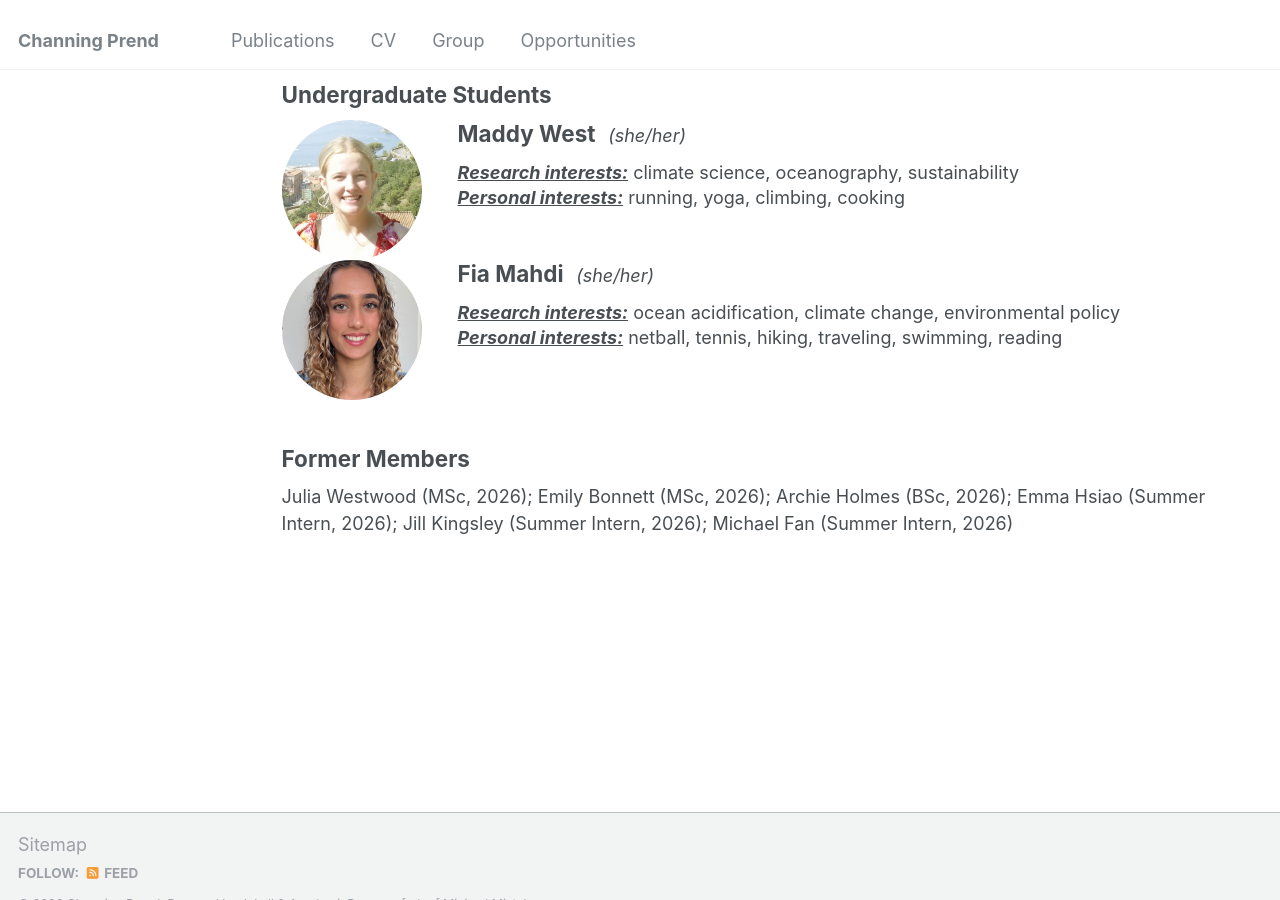
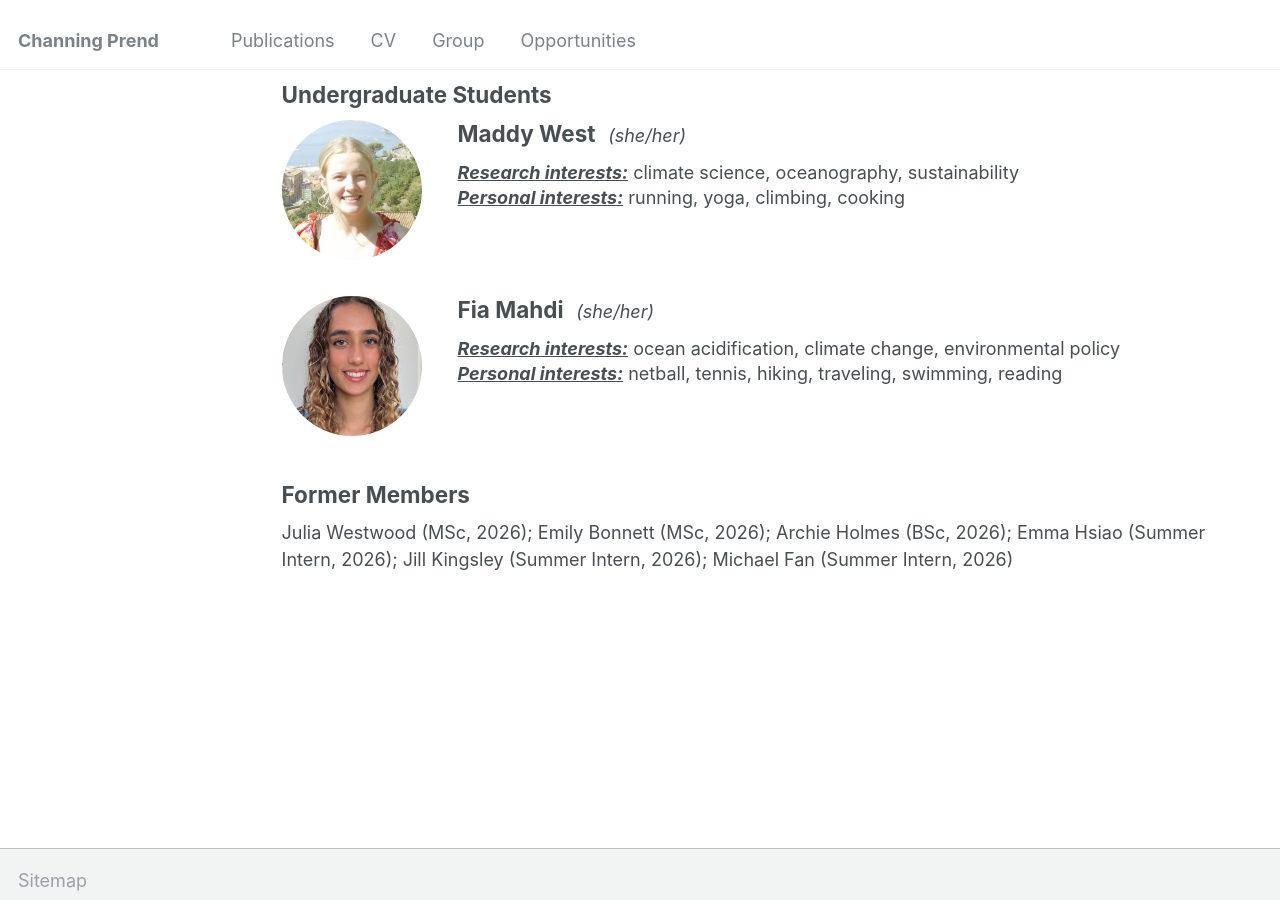
Before and after one commit to cprend/cprend.github.io, a Jekyll site: the page built from _pages/group.md, in a window 1280 px wide and 900 px high, scrolled down 542 px. Built offline with Jekyll 4.4.1, drawn with Linux system fonts in a browser that asks for light colours.

Commit message:
Update group.md

```diff
--- a/_pages/group.md
+++ b/_pages/group.md
@@ -75,7 +75,7 @@ author_profile: false
 
 </div>
 
-<div class="group-member">
+<div class="group-member" style="margin-top: 2em;">
 
   <img src="/images/fia.png"
        alt="Fia Mahdi"
@@ -96,5 +96,6 @@ author_profile: false
   </div>
 
 </div>
+
 ## Former Members
 Julia Westwood (MSc, 2026); Emily Bonnett (MSc, 2026); Archie Holmes (BSc, 2026); Emma Hsiao (Summer Intern, 2026); Jill Kingsley (Summer Intern, 2026); Michael Fan (Summer Intern, 2026)
```
